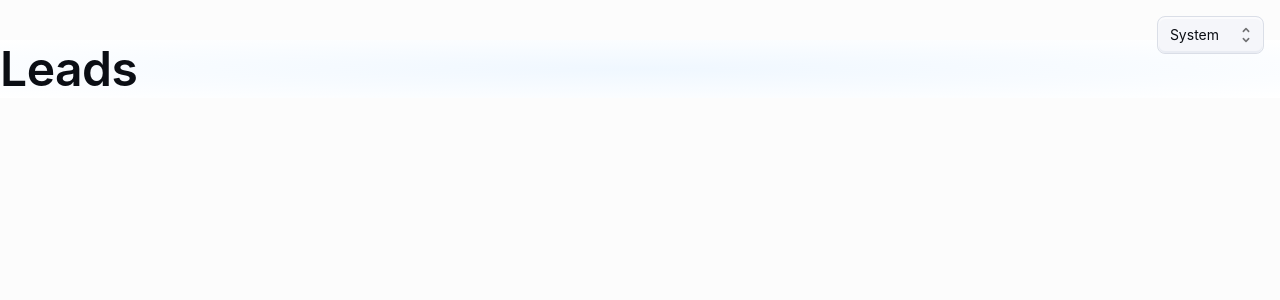
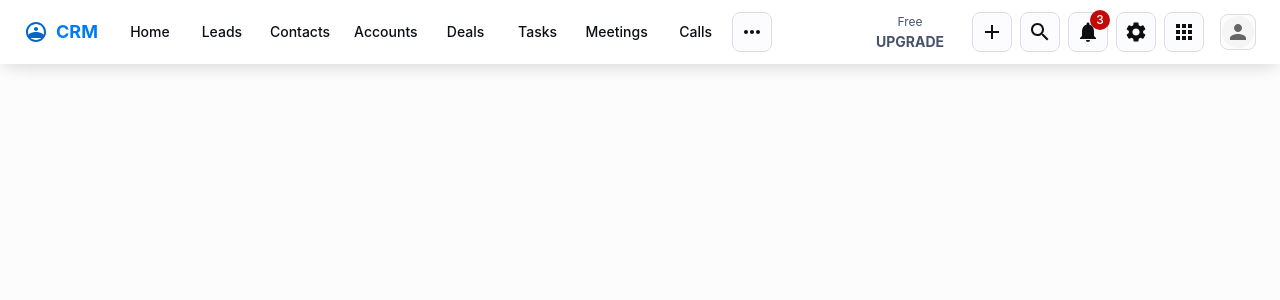
Before and after one commit to ujjwalsingh108/crm_frontend, a Next.js app: page /leads in a window 1280 px wide. Shown: the top 300 px of the page. Built offline with nearby package versions, Linux system fonts and the light colour scheme.

Commit message:
creating custom reusable header for crm

```diff
--- /dev/null
+++ b/components/organisms/header.tsx
@@ -0,0 +1,251 @@
+import React, { useState } from "react";
+import {
+  AppBar,
+  Toolbar,
+  Typography,
+  IconButton,
+  Box,
+  Button,
+  Tooltip,
+  Avatar,
+  Menu,
+  MenuItem,
+  Badge,
+  styled,
+} from "@mui/material";
+
+// Import Icons
+import MenuIcon from "@mui/icons-material/Menu";
+import SearchIcon from "@mui/icons-material/Search";
+import AddIcon from "@mui/icons-material/Add";
+import NotificationsIcon from "@mui/icons-material/Notifications";
+import SettingsIcon from "@mui/icons-material/Settings";
+import AppsIcon from "@mui/icons-material/Apps";
+import MoreHorizIcon from "@mui/icons-material/MoreHoriz";
+
+// Types for props
+interface HeaderProps {
+  onMenuClick: () => void;
+  currentUser?: {
+    name?: string;
+    avatar?: string;
+  };
+}
+
+// Create a styled component for the logo
+const LogoContainer = styled(Box)(({ theme }) => ({
+  display: "flex",
+  alignItems: "center",
+  marginRight: theme.spacing(2),
+  "& svg": {
+    marginRight: theme.spacing(1),
+  },
+}));
+
+// Navigation items
+const navItems = [
+  { label: "Home", href: "/home" },
+  { label: "Leads", href: "/leads" },
+  { label: "Contacts", href: "/contacts" },
+  { label: "Accounts", href: "/accounts" },
+  { label: "Deals", href: "/deals" },
+  { label: "Tasks", href: "/tasks" },
+  { label: "Meetings", href: "/meetings" },
+  { label: "Calls", href: "/calls" },
+  { label: "Projects", href: "/projects" },
+];
+
+// Create the CRM Header component
+const Header: React.FC<HeaderProps> = ({ onMenuClick, currentUser }) => {
+  const [anchorEl, setAnchorEl] = useState<null | HTMLElement>(null);
+  const [moreMenuAnchor, setMoreMenuAnchor] = useState<null | HTMLElement>(
+    null
+  );
+
+  // Handler for user menu
+  const handleUserMenuOpen = (event: React.MouseEvent<HTMLElement>) => {
+    setAnchorEl(event.currentTarget);
+  };
+
+  const handleUserMenuClose = () => {
+    setAnchorEl(null);
+  };
+
+  // Handler for more menu
+  const handleMoreMenuOpen = (event: React.MouseEvent<HTMLElement>) => {
+    setMoreMenuAnchor(event.currentTarget);
+  };
+
+  const handleMoreMenuClose = () => {
+    setMoreMenuAnchor(null);
+  };
+
+  return (
+    <AppBar
+      position="fixed"
+      color="default"
+      elevation={1}
+      sx={{ backgroundColor: "white" }}
+    >
+      <Toolbar sx={{ justifyContent: "space-between" }}>
+        {/* Left section: Logo and navigation */}
+        <Box sx={{ display: "flex", alignItems: "center" }}>
+          <LogoContainer>
+            <svg
+              width="24"
+              height="24"
+              viewBox="0 0 24 24"
+              fill="none"
+              xmlns="http://www.w3.org/2000/svg"
+            >
+              <path
+                d="M12 2C6.48 2 2 6.48 2 12C2 17.52 6.48 22 12 22C17.52 22 22 17.52 22 12C22 6.48 17.52 2 12 2ZM12 20C7.59 20 4 16.41 4 12C4 7.59 7.59 4 12 4C16.41 4 20 7.59 20 12C20 16.41 16.41 20 12 20Z"
+                fill="#0066CC"
+              />
+              <path
+                d="M12 11C13.1046 11 14 10.1046 14 9C14 7.89543 13.1046 7 12 7C10.8954 7 10 7.89543 10 9C10 10.1046 10.8954 11 12 11Z"
+                fill="#0066CC"
+              />
+              <path
+                d="M12 12C9.33 12 4 13.34 4 16V18H20V16C20 13.34 14.67 12 12 12Z"
+                fill="#0066CC"
+              />
+            </svg>
+            <Typography variant="h6" fontWeight="bold" color="primary">
+              CRM
+            </Typography>
+          </LogoContainer>
+
+          {/* Navigation links */}
+          <Box sx={{ display: { xs: "none", md: "flex" } }}>
+            {navItems.slice(0, 8).map((item) => (
+              <Button
+                key={item.label}
+                sx={{
+                  color: "text.primary",
+                  mx: 0.5,
+                  "&:hover": {
+                    backgroundColor: "rgba(0, 0, 0, 0.04)",
+                  },
+                }}
+                href={item.href}
+              >
+                {item.label}
+              </Button>
+            ))}
+            <IconButton color="inherit" onClick={handleMoreMenuOpen}>
+              <MoreHorizIcon />
+            </IconButton>
+            <Menu
+              anchorEl={moreMenuAnchor}
+              open={Boolean(moreMenuAnchor)}
+              onClose={handleMoreMenuClose}
+            >
+              {navItems.slice(8).map((item) => (
+                <MenuItem key={item.label} onClick={handleMoreMenuClose}>
+                  {item.label}
+                </MenuItem>
+              ))}
+            </Menu>
+          </Box>
+
+          {/* Mobile menu button */}
+          <IconButton
+            color="inherit"
+            aria-label="open drawer"
+            edge="start"
+            onClick={onMenuClick}
+            sx={{ mr: 2, display: { md: "none" } }}
+          >
+            <MenuIcon />
+          </IconButton>
+        </Box>
+
+        {/* Right section: Actions and profile */}
+        <Box sx={{ display: "flex", alignItems: "center", gap: 1 }}>
+          {/* Upgrade button */}
+          <Box sx={{ display: { xs: "none", sm: "block" } }}>
+            <Button variant="text" color="primary" size="small" sx={{ mr: 1 }}>
+              <Box sx={{ textAlign: "center" }}>
+                <Typography variant="caption" display="block">
+                  Free
+                </Typography>
+                <Typography variant="body2" fontWeight="bold">
+                  UPGRADE
+                </Typography>
+              </Box>
+            </Button>
+          </Box>
+
+          {/* Action icons */}
+          <Tooltip title="Add new">
+            <IconButton color="inherit">
+              <AddIcon />
+            </IconButton>
+          </Tooltip>
+
+          <Tooltip title="Search">
+            <IconButton color="inherit">
+              <SearchIcon />
+            </IconButton>
+          </Tooltip>
+
+          <Tooltip title="Notifications">
+            <IconButton color="inherit">
+              <Badge badgeContent={3} color="error">
+                <NotificationsIcon />
+              </Badge>
+            </IconButton>
+          </Tooltip>
+
+          <Tooltip title="Settings">
+            <IconButton color="inherit">
+              <SettingsIcon />
+            </IconButton>
+          </Tooltip>
+
+          <Tooltip title="Apps">
+            <IconButton color="inherit">
+              <AppsIcon />
+            </IconButton>
+          </Tooltip>
+
+          {/* User profile */}
+          <Tooltip title="Account">
+            <IconButton
+              onClick={handleUserMenuOpen}
+              size="small"
+              sx={{ ml: 1 }}
+            >
+              <Avatar
+                sx={{
+                  width: 32,
+                  height: 32,
+                  backgroundColor: "#f5f5f5",
+                  color: "#666",
+                }}
+                alt={currentUser?.name || "User"}
+                src={currentUser?.avatar || ""}
+              />
+            </IconButton>
+          </Tooltip>
+
+          <Menu
+            anchorEl={anchorEl}
+            open={Boolean(anchorEl)}
+            onClose={handleUserMenuClose}
+            transformOrigin={{ horizontal: "right", vertical: "top" }}
+            anchorOrigin={{ horizontal: "right", vertical: "bottom" }}
+          >
+            <MenuItem onClick={handleUserMenuClose}>Profile</MenuItem>
+            <MenuItem onClick={handleUserMenuClose}>My account</MenuItem>
+            <MenuItem onClick={handleUserMenuClose}>Settings</MenuItem>
+            <MenuItem onClick={handleUserMenuClose}>Logout</MenuItem>
+          </Menu>
+        </Box>
+      </Toolbar>
+    </AppBar>
+  );
+};
+
+export default Header;
--- a/pages/leads/index.tsx
+++ b/pages/leads/index.tsx
@@ -1,8 +1,14 @@
+import Header from "@/components/organisms/header";
 import { Typography } from "@mui/material";
 export default function Leads() {
   return (
     <div>
-      <Typography variant="h1">Leads</Typography>
+      <Header
+        onMenuClick={function (): void {
+          throw new Error("Function not implemented.");
+        }}
+      />
+      {/* <Typography variant="h1">Leads</Typography> */}
     </div>
   );
 }
```
